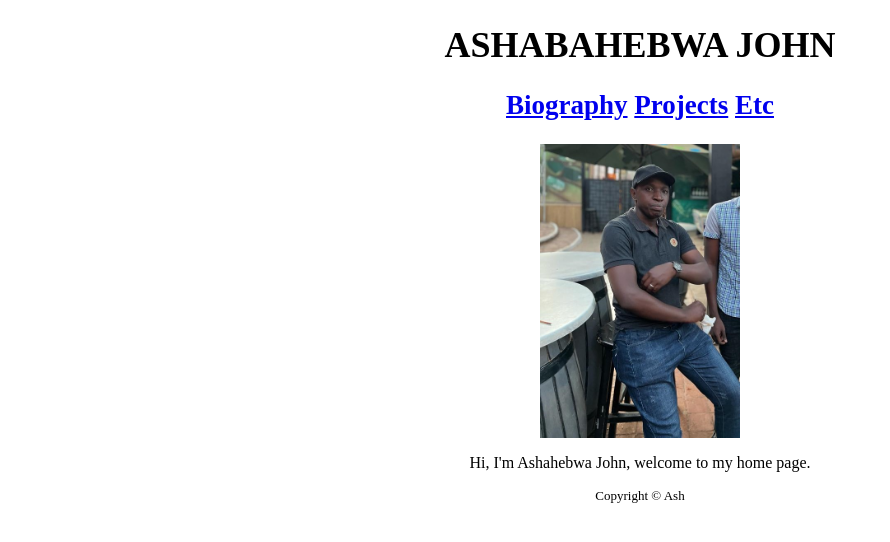
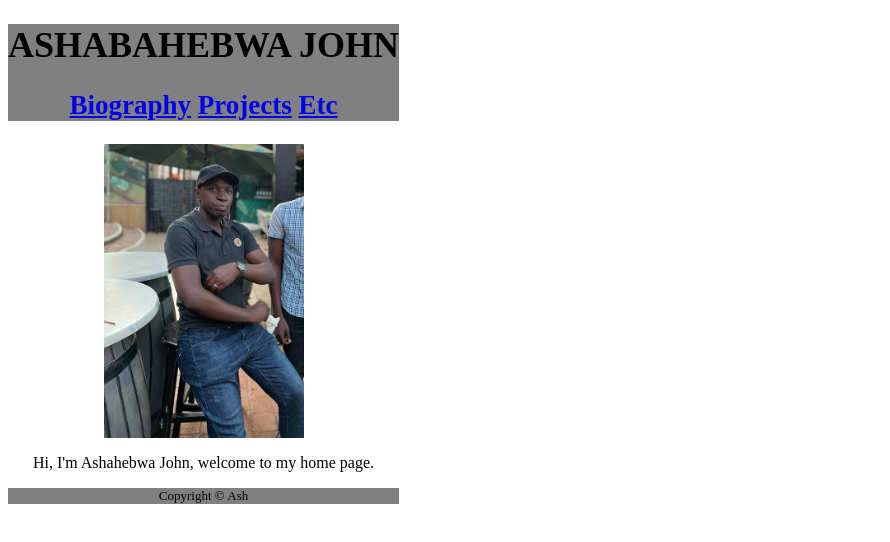
Before and after one commit to Twinemukama/webpage1, a plain HTML site: page index2.html in a window 1280 px wide. Shown: the whole page, without its empty margins (0-890 px from the left). Drawn offline with Linux system fonts and the light colour scheme.

Commit message:
Update style.css

```diff
--- a/style.css
+++ b/style.css
@@ -14,10 +14,14 @@ main {
 	justify-content: space-evenly;
 }
 footer{
-	border-style: GrayText;
+	bottom: 0px;
 	border-bottom-color: black;
+	background-color: gray;
 }
 header{
-	border-style: GrayText;
 	border-bottom-color: black;
+	background-color: gray;
 }
+html{
+	position: absolute;
+}
```
